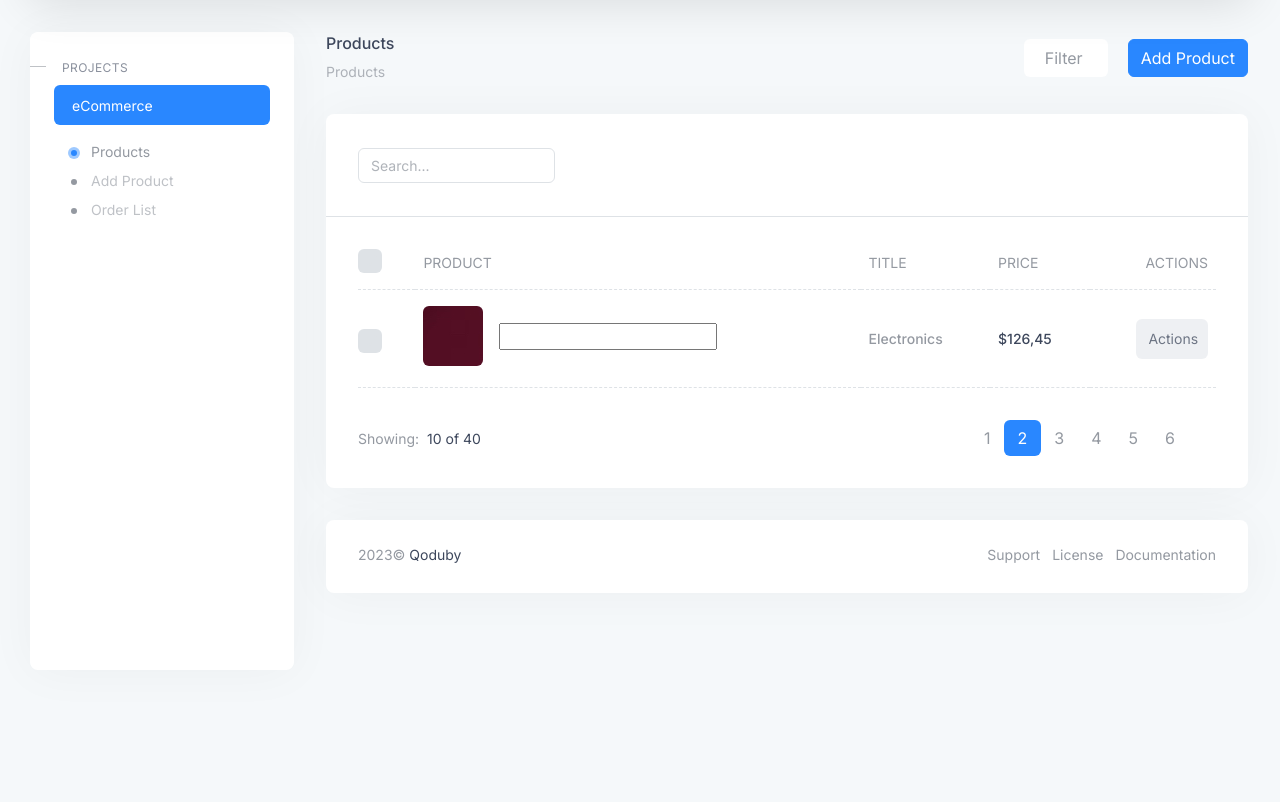
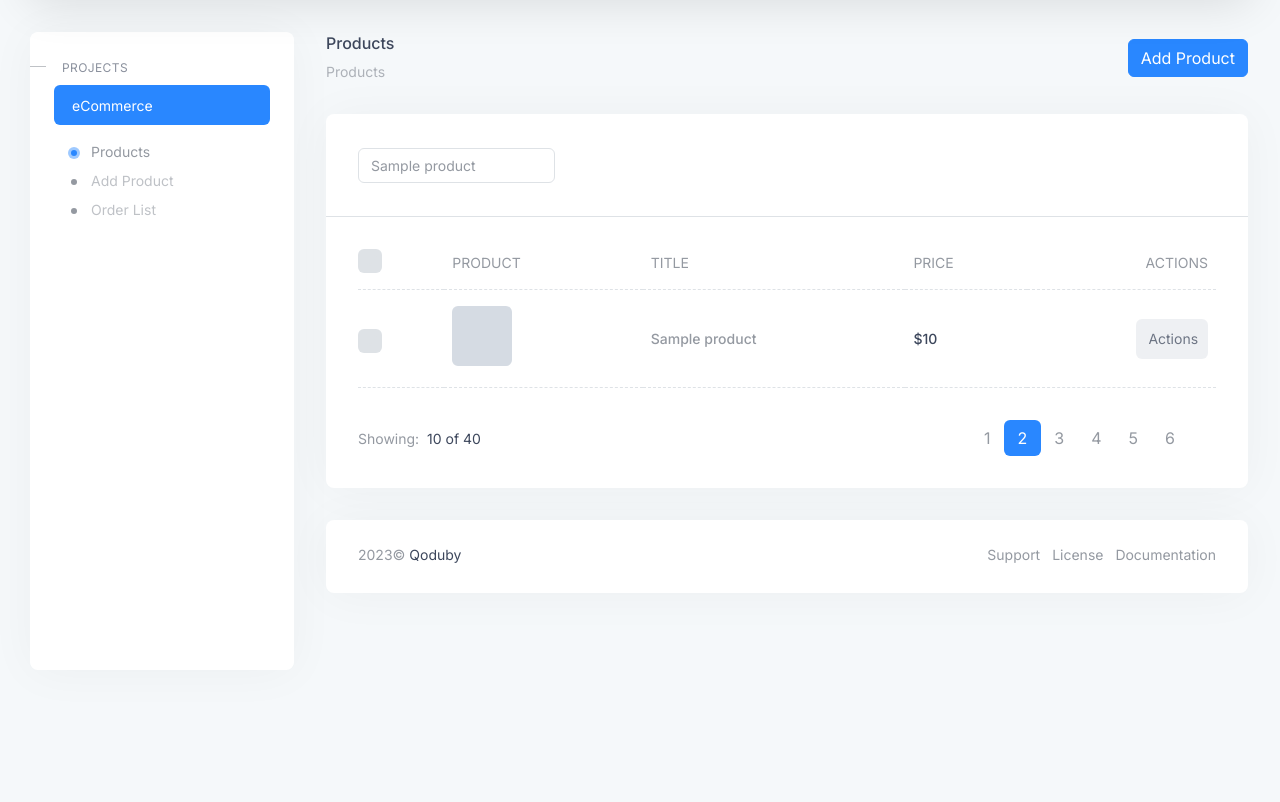
Before and after one commit to oxunjon-abdullayev/oxunjon_pro, a Django app: template templates/app/index.html in a window 1280 px wide. Shown: the part 100-902 px from the top of the page. Run offline with Django 4.2, Linux system fonts and the light colour scheme; the template is opened without the code that fills it: most values are stand-ins (such as "Sample title", 1, 10 or a date in 2020); grey boxes marked "Sample" are stand-in pictures; form fields are guessed from the names that the template uses; some libraries are stand-ins or nearby versions.

Commit message:
add qilinyapti va listga chiqyapti edit va delete va get qoldi

```diff
--- a/templates/app/index.html
+++ b/templates/app/index.html
@@ -199,56 +199,7 @@
 							</nav>
 						</div>
 						<div class="col-md-6 text-start text-md-end">
-							<!-- Filter Dropdown Start-->
-							<div class="dropdown d-inline me4">
-								<button class="btn bg-white d-inline-flex align-items-center dropdown-toggle" data-bs-auto-close="outside" data-bs-toggle="dropdown" aria-expanded="false">
-									<i data-feather="filter" stroke-width="1.5" height="16" class="me2 text-body"></i>
-									<span class="text-body">Filter</span>
-								</button>
-								<div class="dropdown-menu width-330 p0">
-									<div class="border-bottom-dashed">
-										<h6 class="mb0 p4 px-4">Filter Options</h6>
-									</div>
-									<div class="p5 px-4">
-										<div class="row mb5">
-											<div class="col-12">
-												<label for="form-element-2" class="form-label">Category:</label>
-												<select id="form-element-2" class="form-select js-choice">
-													<option value="">Select option</option>
-													<option value="1">Computer Components</option>
-													<option value="2">Smart Phone</option>
-													<option value="3">Toys & Video Games</option>
-													<option value="4">Furniture</option>
-													<option value="5">Jewelry & Accessories</option>
-													<option value="6">Baby & Toddler</option>
-													<option value="7">Kitchen & Dining</option>
-													<option value="8">Kid's Rooms</option>
-													<option value="9">Sports & Outdoors</option>
-													<option value="10">Office & School Supplies</option>
-												</select>
-											</div>
-										</div>
-										<div class="row mb5">
-											<div class="col-12">
-												<label class="qd-switch switch-primary switch-sm">
-													<input type="checkbox" checked>
-													<span class="slider"></span>
-												</label>
-												<span>Stock</span>
-											</div>
-										</div>
-										<div class="row">
-											<div class="col-6">
-												<button class="btn btn-sm d-block w-100 btn-secondary btn-soft" role="button">Reset</button>
-											</div>
-											<div class="col-6">
-												<button class="btn btn-sm d-block w-100 btn-primary" role="button">Apply</button>
-											</div>
-										</div>
-									</div>
-								</div>
-							</div>
-							<!-- Filter Dropdown End-->
+
 
 							<!-- Add Button Start-->
 							<a href="{% url 'add-product' %}" class="btn btn-primary">Add Product</a>
@@ -264,9 +215,9 @@
 								<div class="border-bottom">
 									<div class="p6">
 										<div class="row align-items-center">
-											<div class="col-md-3">
-												<input class="form-control" type="text" placeholder="Search...">
-											</div>
+											<form method="get" action="/" class="col-md-3" >
+												<input name="query" value="{{ product }}" class="form-control" type="text" placeholder="Search...">
+											</form>
 											<div class="col-md-9 text-end">
 												<div id="edit-buttons" class="visibility-hide">
 													<span id="selected-items">1</span>
@@ -293,14 +244,12 @@
 													</th>
 													<th scope="col">PRODUCT</th>
 													<th scope="col">TITLE</th>
-{#													<th scope="col">STOCKS</th>#}
 													<th scope="col">PRICE</th>
-{#													<th scope="col">VARIANTS</th>#}
 													<th scope="col" class="text-end">ACTIONS</th>
 												</tr>
 											</thead>
 											<tbody>
-
+                                            {% for product in products %}
                                             <form action="{% url 'add-product' %}" method="post" enctype="multipart/form-data">
                                                 {% csrf_token %}
 
@@ -313,14 +262,14 @@
 													</td>
 													<td>
 														<div class="d-inline-flex flex-row align-items-center">
-															<div class="width-60 height-60 img-fix rounded me4">
-																<img src="{% static 'assets/media/ecommerce/11.jpg' %}" alt="">
-															</div>
+															<div class="width-60 height-60 img-fix rounded me4" >
+																<img src="{{ product.image.url }}" alt=""  >
+{#															</div>#}
 															<strong class="text-heading">{{ form.title }}</strong>
 														</div>
 													</td>
 													<td>
-														<strong>Electronics</strong>
+														<strong>{{ product.title }}</strong>
 													</td>
 {#													<td>#}
 {#														<label class="qd-switch switch-primary switch-sm">#}
@@ -330,7 +279,7 @@
 {#													</td>#}
 
 													<td>
-														<strong class="text-heading">$126,45</strong>
+														<strong class="text-heading">${{ product.price }}</strong>
 													</td>
 {#													<td>#}
 {#														<strong class="text-heading">3</strong>#}
@@ -355,7 +304,7 @@
 												</tr>
 
                                             </form>
-
+                                             {% endfor %}
 											</tbody>
 										</table>
 									</div>
```
Also changed, not shown: app/views.py (+6 -2 lines), templates/app/add_product.html (+15 -15 lines).
